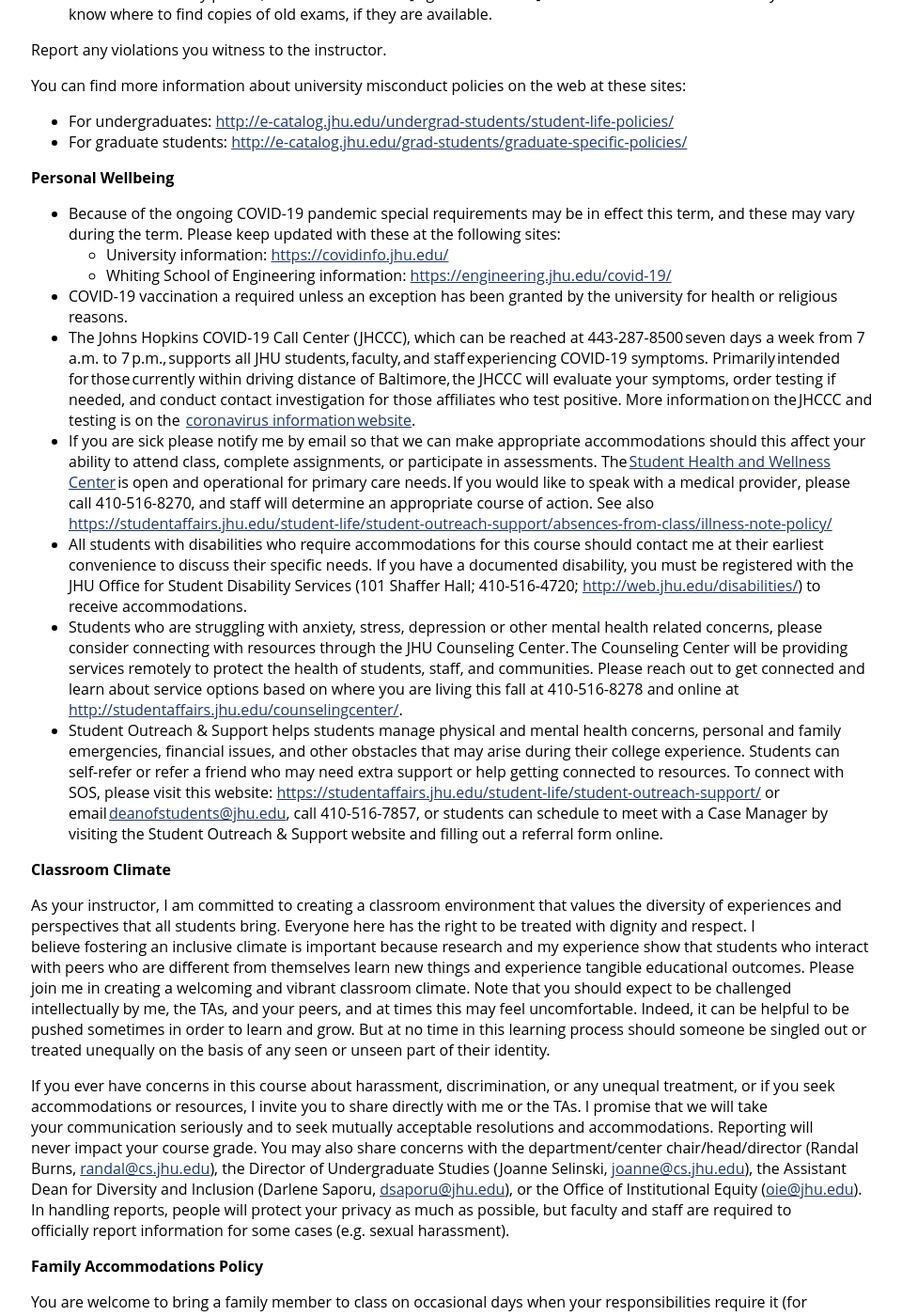
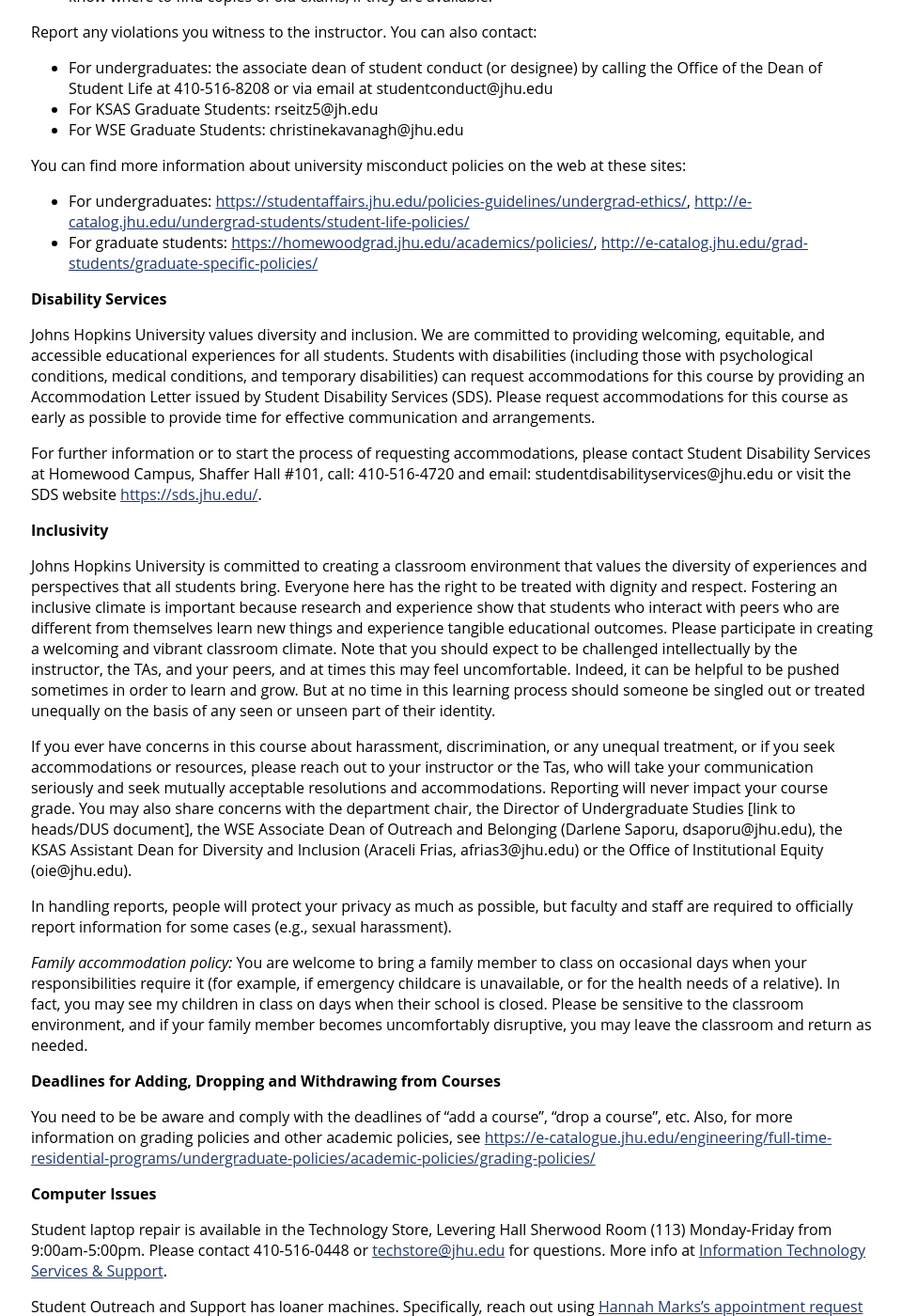
Before and after one commit to jhu-ip/cs220-f24, a Jekyll site: the page built from syllabus.md, in a window 1280 px wide and 1400 px high, scrolled down 7064 px. Shown: the whole window at 94% size, without its empty margins (159-1119 px from the left). Built offline with Jekyll 4.4.1, drawn with Linux system fonts in a browser that asks for light colours; some of the changed text lies outside the part shown.

Commit message:
syllabus school sections updated

```diff
--- a/syllabus.md
+++ b/syllabus.md
@@ -43,6 +43,7 @@
 <mailto:darvish@jhu.edu>,\
 <a class="external" target="_blank" href="https://www.cs.jhu.edu/~darvish/">https://www.cs.jhu.edu/~darvish/</a>,\
 Office hours: TBD
+Zoom: <a class="external" target="_blank" href="https://wse.zoom.us/my/kpresler">https://wse.zoom.us/my/darvish</a>
 
 Kai Presler-Marshall, Lecturer\
 <mailto:kai@cs.jhu.edu>,\
@@ -420,139 +421,77 @@
 > device. [Signed and dated]". Your course instructors will let you know
 > where to find copies of old exams, if they are available.
 
-Report any violations you witness to the instructor.
+Report any violations you witness to the instructor. You can also contact:
+
+* For undergraduates: the associate dean of student conduct (or designee) by calling the Office of the Dean of Student Life at 410-516-8208 or via email at studentconduct@jhu.edu
+* For KSAS Graduate Students: rseitz5@jh.edu
+* For WSE Graduate Students: christinekavanagh@jhu.edu
 
 You can find more information about university misconduct policies on
 the web at these sites:
 
-* For undergraduates: <http://e-catalog.jhu.edu/undergrad-students/student-life-policies/>
-* For graduate students: <http://e-catalog.jhu.edu/grad-students/graduate-specific-policies/>
+* For undergraduates: <https://studentaffairs.jhu.edu/policies-guidelines/undergrad-ethics/>, <http://e-catalog.jhu.edu/undergrad-students/student-life-policies/>
+* For graduate students: <https://homewoodgrad.jhu.edu/academics/policies/>, <http://e-catalog.jhu.edu/grad-students/graduate-specific-policies/>
 
-**Personal Wellbeing**
+**Disability Services**
 
-* Because of the ongoing COVID-19 pandemic special requirements may
-  be in effect this term, and these may vary during the term. Please keep
-  updated with these at the following sites:
-  * University information: <https://covidinfo.jhu.edu/>
-  * Whiting School of Engineering information: <https://engineering.jhu.edu/covid-19/>
-* COVID-19 vaccination a required unless an exception has been granted
-  by the university for health or religious reasons.
-* The Johns Hopkins COVID-19 Call Center (JHCCC), which
-  can be reached at 443-287-8500 seven days a week from 7
-  a.m. to 7 p.m., supports all JHU students, faculty, and
-  staff experiencing COVID-19 symptoms. Primarily intended
-  for those currently within driving distance of Baltimore, the
-  JHCCC will evaluate your symptoms, order testing if needed, and conduct
-  contact investigation for those affiliates who test positive. More
-  information on the JHCCC and testing is on the
-  [coronavirus information website](https://covidinfo.jhu.edu/health-safety/johns-hopkins-covid-19-call-center/).
-* If you are sick please notify me by email so that we
-  can make appropriate accommodations should this affect
-  your ability to attend class, complete assignments, or
-  participate in assessments. The [Student Health and Wellness
-  Center](https://studentaffairs.jhu.edu/student-health/) is
-  open and operational for primary care needs. If you would like
-  to speak with a medical provider, please call 410-516-8270, and
-  staff will determine an appropriate course of action. See also
-  <https://studentaffairs.jhu.edu/student-life/student-outreach-support/absences-from-class/illness-note-policy/>
-* All students with disabilities who require accommodations for this
-  course should contact me at their earliest convenience to discuss
-  their specific needs. If you have a documented disability, you must
-  be registered with the JHU Office for Student Disability Services
-  (101 Shaffer Hall; 410-516-4720; <http://web.jhu.edu/disabilities/>)
-  to receive accommodations.
-* Students who are struggling with anxiety, stress, depression or
-  other mental health related concerns, please consider connecting with
-  resources through the JHU Counseling Center. The Counseling Center
-  will be providing services remotely to protect the health of students,
-  staff, and communities. Please reach out to get connected and learn about
-  service options based on where you are living this fall at 410-516-8278
-  and online at <http://studentaffairs.jhu.edu/counselingcenter/>.
-* Student Outreach & Support helps students manage physical
-  and mental health concerns, personal and family emergencies,
-  financial issues, and other obstacles that may arise during
-  their college experience. Students can self-refer or refer a
-  friend who may need extra support or help getting connected
-  to resources. To connect with SOS, please visit this website:
-  <https://studentaffairs.jhu.edu/student-life/student-outreach-support/>
-  or email [deanofstudents@jhu.edu](mailto:deanofstudents@jhu.edu),
-  call 410-516-7857, or students can schedule to meet with a Case Manager
-  by visiting the Student Outreach & Support website and filling out a
-  referral form online.
+Johns Hopkins University values diversity and inclusion. We are
+committed to providing welcoming, equitable, and accessible
+educational experiences for all students. Students with disabilities
+(including those with psychological conditions, medical conditions,
+and temporary disabilities) can request accommodations for this course
+by providing an Accommodation Letter issued by Student Disability
+Services (SDS). Please request accommodations for this course as early
+as possible to provide time for effective communication and
+arrangements.
 
-**Classroom Climate**
+For further information or to start the process of requesting
+accommodations, please contact Student Disability Services at Homewood
+Campus, Shaffer Hall #101, call: 410-516-4720 and email:
+studentdisabilityservices@jhu.edu or visit the SDS website
+<https://sds.jhu.edu/>.
 
-As your instructor, I am committed to creating a classroom environment
-that values the diversity of experiences and perspectives that all
-students bring. Everyone here has the right to be treated with dignity
-and respect. I believe fostering an inclusive climate is important
-because research and my experience show that students who interact
-with peers who are different from themselves learn new things and
-experience tangible educational outcomes. Please join me in creating a
-welcoming and vibrant classroom climate. Note that you should expect
-to be challenged intellectually by me, the TAs, and your peers, and
-at times this may feel uncomfortable. Indeed, it can be helpful to be
-pushed sometimes in order to learn and grow. But at no time in this
-learning process should someone be singled out or treated unequally on
-the basis of any seen or unseen part of their identity.
+**Inclusivity**
 
-If you ever have concerns in this course about
-harassment, discrimination, or any unequal treatment, or if you seek
-accommodations or resources, I invite you to share directly with me or
-the TAs. I promise that we will take your communication seriously and
-to seek mutually acceptable resolutions and accommodations. Reporting
-will never impact your course grade. You may also share concerns
-with the department/center chair/head/director (Randal Burns, [randal@cs.jhu.edu](mailto:randal@cs.jhu.edu)),
-the Director of Undergraduate Studies (Joanne Selinski, [joanne@cs.jhu.edu](mailto:joanne@cs.jhu.edu)),
-the Assistant Dean for Diversity and Inclusion (Darlene Saporu, [dsaporu@jhu.edu](mailto:dsaporu@jhu.edu)),
-or the Office of Institutional Equity ([oie@jhu.edu](mailto:oie@jhu.edu)).
-In handling reports, people will protect your privacy
-as much as possible, but faculty and staff are required to
-officially report information for some cases (e.g. sexual harassment).
+Johns Hopkins University is committed to creating a classroom
+environment that values the diversity of experiences and perspectives
+that all students bring. Everyone here has the right to be treated
+with dignity and respect. Fostering an inclusive climate is important
+because research and experience show that students who interact with
+peers who are different from themselves learn new things and
+experience tangible educational outcomes. Please participate in
+creating a welcoming and vibrant classroom climate. Note that you
+should expect to be challenged intellectually by the instructor, the
+TAs, and your peers, and at times this may feel uncomfortable. Indeed,
+it can be helpful to be pushed sometimes in order to learn and
+grow. But at no time in this learning process should someone be
+singled out or treated unequally on the basis of any seen or unseen
+part of their identity.
 
-**Family Accommodations Policy**
+If you ever have concerns in this course about harassment,
+discrimination, or any unequal treatment, or if you seek
+accommodations or resources, please reach out to your instructor or
+the Tas, who will take your communication seriously and seek mutually
+acceptable resolutions and accommodations. Reporting will never impact
+your course grade. You may also share concerns with the department
+chair, the Director of Undergraduate Studies [link to heads/DUS
+document], the WSE Associate Dean of Outreach and Belonging (Darlene
+Saporu, dsaporu@jhu.edu), the KSAS Assistant Dean for Diversity and
+Inclusion (Araceli Frias, afrias3@jhu.edu) or the Office of
+Institutional Equity (oie@jhu.edu).
 
-You are welcome to bring a family member to class on occasional days
-when your responsibilities require it (for example, if emergency child
-care is unavailable, or for health needs of a relative).  In fact,
-you may see my children in class on days when their school is closed.
-Please be sensitive to the classroom environment, and if your family
-member becomes uncomfortably disruptive, you may leave the classroom
-and return as needed.
+In handling reports, people will protect your privacy as much as
+possible, but faculty and staff are required to officially report
+information for some cases (e.g., sexual harassment).
 
-**University Policy on Incompletes**
+*Family accommodation policy:* You are welcome to bring a family member
+to class on occasional days when your responsibilities require it (for
+example, if emergency childcare is unavailable, or for the health
+needs of a relative). In fact, you may see my children in class on
+days when their school is closed. Please be sensitive to the classroom
+environment, and if your family member becomes uncomfortably
+disruptive, you may leave the classroom and return as needed.
 
-There are important revisions to the Incomplete Grade policy in effect
-for **UNDERGRADUATES** for the 2022-2023 academic year. The full policy is
-available here: <https://e-catalogue.jhu.edu/engineering/full-time-residential-programs/undergraduate-policies/academic-policies/grading-policies/>
-
-The following text is an excerpt:
-
-> 1. *A request for an Incomplete grade must be initiated by the student
->    no later than the last day of classes via the Incomplete Grade Contract
->    available in SIS*
-> 2. *The required elements on the Incomplete Grade Contract are listed
->    below; all of these topics should be included in the conversation between
->    the student and the instructor.*
->   * *The reason for the request for an incomplete grade*
->   * *A description of all outstanding work that must be completed*
->   * *Date the work is due from the student*
->   * *The reversion grade if the student does not complete any of the outstanding work*
-> 3. *Instructors are required to submit the new grade to the Office of
->    the Homewood Registrar no later than 45 calendar days after the last day
->    of classes. If the Incomplete grade is not resolved within 45 calendar
->    days after the last day of classes, the Incomplete grade is automatically
->    converted to the reversion grade.*
-
-
-The significant change here is that there is an Incomplete Grade Contract
-available to students in SIS to request an incomplete grade. This is how
-all incomplete grades must be initiated now.  The other significant
-change is the timeline for completion of an incomplete grade, now set at
-<b><span style="text-decoration: underline;">45 calendar days after the last
-day of classes</span></b>. Formerly, the default deadline was the end of the third week
-of the following semester. See the full catalogue entry for considerations
-for students on academic probation and graduating students.
 
 **Deadlines for Adding, Dropping and Withdrawing from Courses**
 
@@ -564,7 +503,7 @@
 
 Student Outreach and Support has loaner machines. Specifically, reach out using [Hannah Marks's appointment request page](https://calendly.com/hmarks3).
 
-## The Office of Academic Support at JHU
+**The Office of Academic Support at JHU**
 
 All programs are free to students.  Please see below for specifics:
 
```
Also changed, not shown: other parts of syllabus.md (+4 -4 lines), resources/github-ssh.md (+1 -1 lines).
